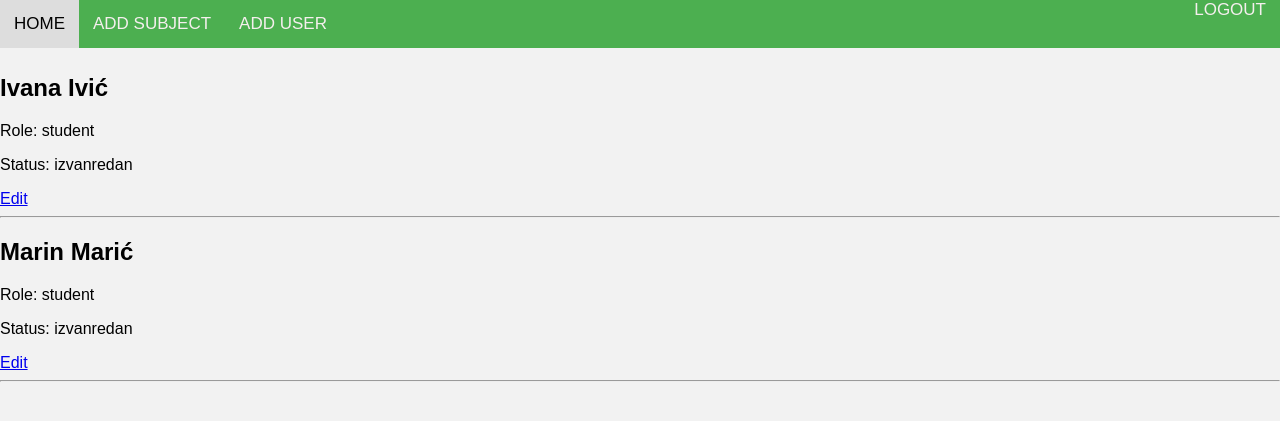
After one commit to Cepa95/StudentEnrollmentApp, a Django app: page /students/ in a window 1280 px wide. The commit adds this page. Shown: the top 421 px of the page. Run offline with Django 4.2, Linux system fonts and the light colour scheme; a user stored in the database is signed in; data comes from the database, SQL or seed files in the repository; both versions use the stored data as it was after the commit.

Commit message:
edit students

```diff
--- a/EnrollmentApp/models.py
+++ b/EnrollmentApp/models.py
@@ -32,10 +32,14 @@ class Korisnici(AbstractUser):
         related_name='korisnici_set'  # Specify a unique related_name
     )
 
+    @classmethod
+    def get_students(cls):
+        return cls.objects.filter(role=cls.RoleChoices.STUDENT.value)
+
 
 
 class Predmeti(models.Model):
-    IZBORNI = (('DA', 'da'), ('NE', 'ne'))
+    IZBORNI = (('da', 'da'), ('ne', 'ne'))
     name = models.CharField(max_length=50)
     kod = models.CharField(max_length=10)
     program = models.TextField(max_length=50,null=False)
--- a/EnrollmentApp/templates/promjena_predmeta.html
+++ b/EnrollmentApp/templates/promjena_predmeta.html
@@ -15,6 +15,7 @@
         <a href="{% url 'success' %}">HOME</a>
         <a href="{% url 'add_subject' %}" class="current">ADD SUBJECT</a>
         <a href="{% url 'add_user' %}">ADD USER</a>
+        <a href="{% url 'lista_predmeta' %}">SUBJECT LIST</a>
       </div>
       <div class="nav-right">
         <a href="{% url 'logout' %}">LOGOUT</a>
@@ -28,7 +29,7 @@
       <table>
         {{ form.as_table }}
       </table>
-      <input type="submit" value="Spremi promjene" />
+      <input type="submit" value="Save Changes" />
     </form>
   </body>
 </html>
--- /dev/null
+++ b/EnrollmentApp/templates/student_list.html
@@ -0,0 +1,32 @@
+{% load static %}
+<!DOCTYPE html>
+<html>
+<head>
+    <title>Student List</title>
+    <link rel="stylesheet" type="text/css" href="{% static 'css/style.css' %}">
+</head>
+<body>
+    <nav>
+        <div class="nav-left">
+            <a href="{% url 'success' %}">HOME</a>
+            <a href="{% url 'add_subject' %}">ADD SUBJECT</a>
+            <a href="{% url 'add_user' %}">ADD USER</a>
+        </div>
+        <div class="nav-right">
+            <a href="{% url 'logout' %}">LOGOUT</a>
+        </div>
+    </nav>
+    <br>
+    <br>
+    <br>
+    {% for student in students %}
+    <div class="student-info">
+        <h2>{{ student.first_name }} {{ student.last_name }}</h2>
+        <p>Role: {{ student.role }}</p>
+        <p>Status: {{ student.status }}</p>
+        <a href="{% url 'edit_student' student.id %}">Edit</a>
+    </div>
+    <hr>
+    {% endfor %}
+</body>
+</html>
--- a/EnrollmentApp/views.py
+++ b/EnrollmentApp/views.py
@@ -3,7 +3,7 @@ from .models import Korisnici, Predmeti
 from django.contrib.auth.decorators import login_required, user_passes_test
 from django.contrib.auth import logout
 from django.urls import reverse
-from .forms import PredmetForm
+from .forms import PredmetForm, KorisniciForm
 # Create your views here.
 
 
@@ -81,15 +81,11 @@ def add_subject(request):
     return render(request, 'add_subject.html', context)
 
 
-
-
 @login_required
 @user_passes_test(check_admin)
 def lista_predmeta(request):
     predmeti = Predmeti.objects.all()
     return render(request, 'lista_predmeta.html', {'predmeti': predmeti})
-
-
 
 
 @login_required
@@ -101,3 +97,21 @@ def promjena_predmeta(request, predmet_id):
         form.save()
         return redirect('lista_predmeta')
     return render(request, 'promjena_predmeta.html', {'form': form})
+
+
+@login_required
+@user_passes_test(check_admin)
+def student_list(request):
+    students = Korisnici.get_students()
+    return render(request, 'student_list.html', {'students': students})
+
+
+@login_required
+@user_passes_test(check_admin)
+def edit_student(request, student_id):
+    student = get_object_or_404(Korisnici, id=student_id)
+    form = KorisniciForm(request.POST or None, instance=student)
+    if form.is_valid():
+        form.save()
+        return redirect('student_list')
+    return render(request, 'edit_student.html', {'form': form})
--- a/project/urls.py
+++ b/project/urls.py
@@ -17,7 +17,7 @@ Including another URLconf
 from django.contrib import admin
 from django.urls import path
 from EnrollmentApp.views import add_user, logout_view, success_login, add_subject
-from EnrollmentApp.views import lista_predmeta, promjena_predmeta
+from EnrollmentApp.views import lista_predmeta, promjena_predmeta, student_list, edit_student
 from django.conf import settings
 from django.conf.urls.static import static
 from django.contrib.auth import views as auth_views
@@ -33,5 +33,7 @@ urlpatterns = [
     path('add_subject/', add_subject, name='add_subject'),
     path('subjects/', lista_predmeta, name='lista_predmeta'),
     path('subjects/<int:predmet_id>/promjena/', promjena_predmeta, name='promjena_predmeta'),
+    path('students/', student_list, name='student_list'),
+    path('students/<int:student_id>/edit/', edit_student, name='edit_student'),
 
 ]
```
Also changed, not shown: EnrollmentApp/forms.py (+13 -1 lines), EnrollmentApp/templates/edit_student.html (added, +31 -0 lines), EnrollmentApp/templates/success.html (+7 -1 lines), db.sqlite3.
